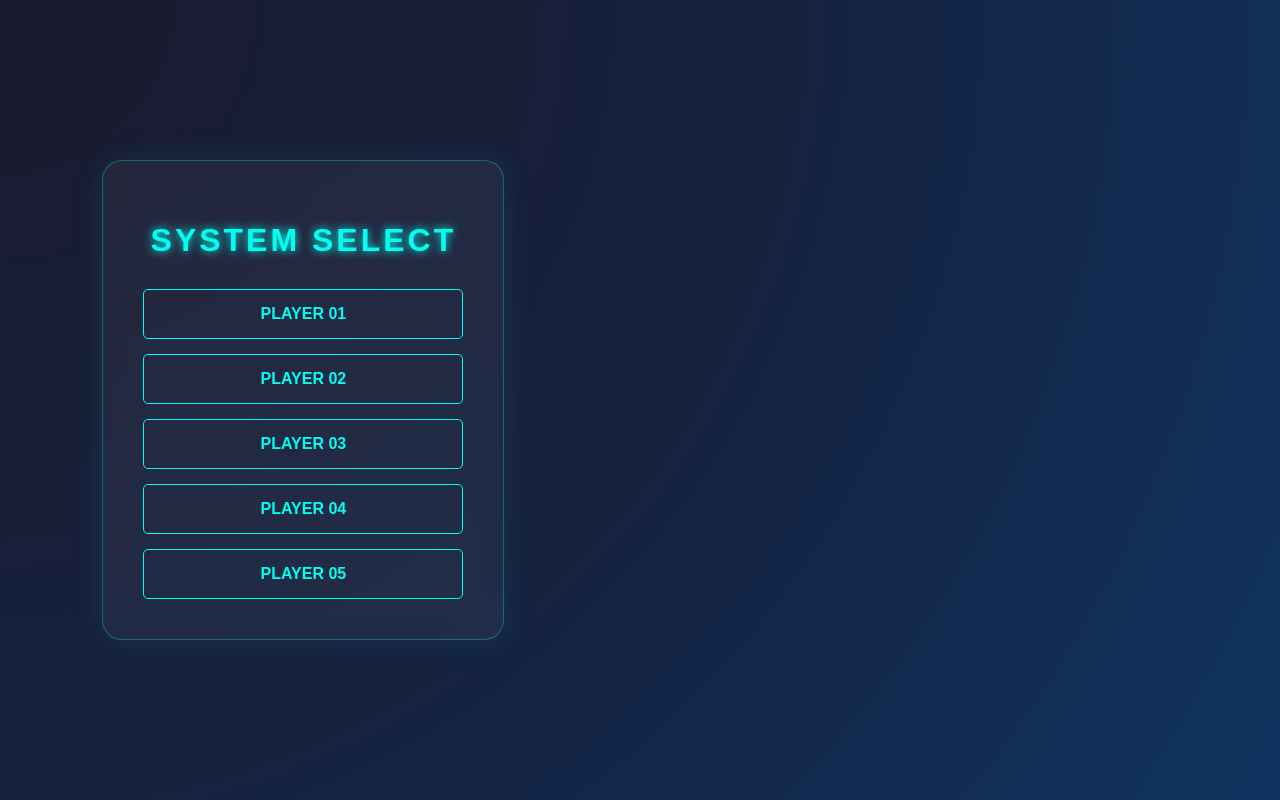
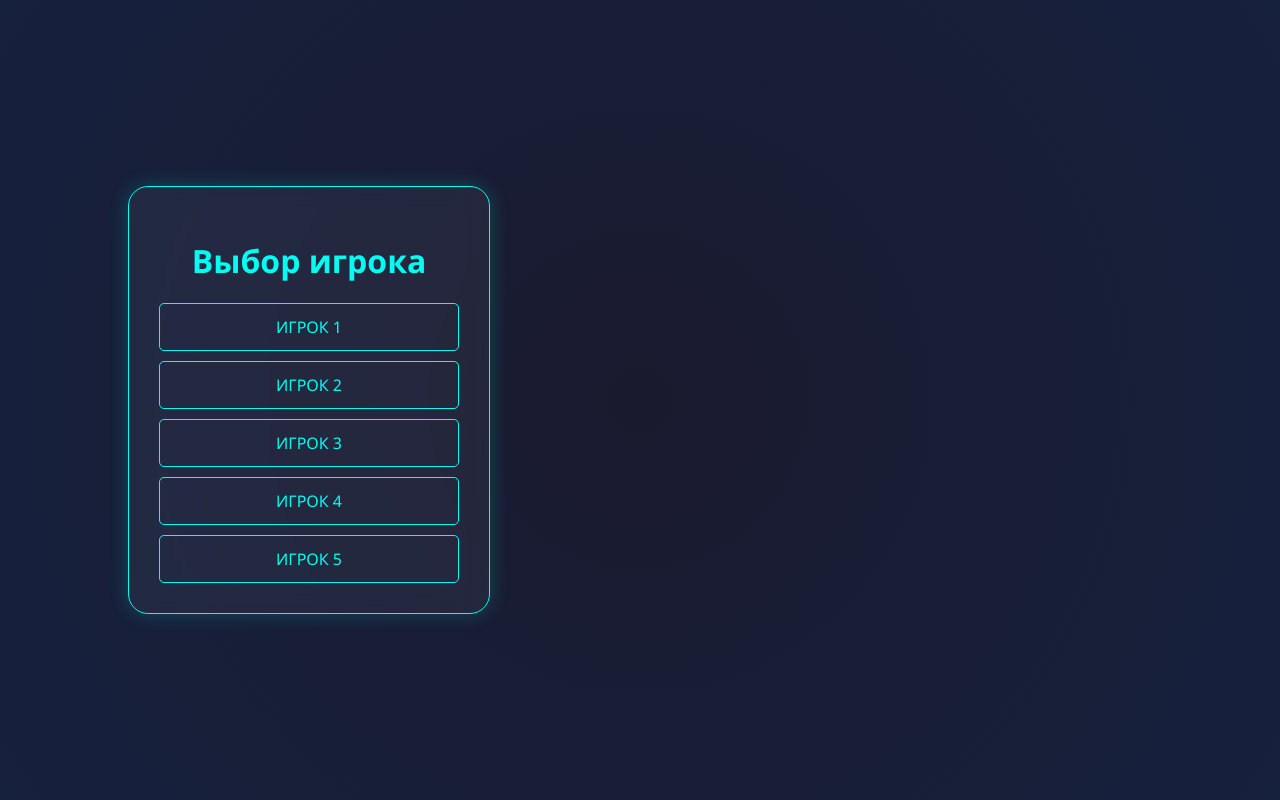
Before and after one commit to InTheNeko/neko, a Flask app: page / in a window 1280 px wide. Run offline with Flask 3, Linux system fonts and the light colour scheme.

Commit message:
added futuristic design and photos

```diff
--- a/app.py
+++ b/app.py
@@ -2,29 +2,38 @@ from flask import Flask, render_template
 
 app = Flask(__name__)
 
+# Главное меню (названия кнопок и ссылки)
 players_list = [
-    ("Player 01", "player1"),
-    ("Player 02", "player2"),
-    ("Player 03", "player3"),
-    ("Player 04", "player4"),
-    ("Player 05", "player5")
+    ("Игрок 1", "player1"),
+    ("Игрок 2", "player2"),
+    ("Игрок 3", "player3"),
+    ("Игрок 4", "player4"),
+    ("Игрок 5", "player5")
 ]
 
 @app.route('/')
 def home():
-    return render_template('index.html', buttons=players_list, title="System Select", is_home=True)
+    # Передаем список кнопок и флаг, что мы на главной
+    return render_template('index.html', buttons=players_list, title="Выбор игрока", is_home=True)
 
 @app.route('/<page_name>')
 def show_page(page_name):
+    # Словарь: ключ ссылки -> (Заголовок, Имя файла картинки)
     players_info = {
-        "player1": ("Player 01", "p1.jpg"),
-        "player2": ("Player 02", "p2.jpg"),
-        "player3": ("Player 03", "p3.jpg"),
-        "player4": ("Player 04", "p4.jpg"),
-        "player5": ("Player 05", "p5.jpg")
+        "player1": ("Игрок 1", "p1.jpg"),
+        "player2": ("Игрок 2", "p2.jpg"),
+        "player3": ("Игрок 3", "p3.jpg"),
+        "player4": ("Игрок 4", "p4.jpg"),
+        "player5": ("Игрок 5", "p5.jpg")
     }
-    player_data = players_info.get(page_name, ("Error", "default.jpg"))
-    return render_template('index.html', title=player_data[0], photo=player_data[1], is_home=False)
+
+    # Получаем данные игрока. Если не нашли — ставим заглушку.
+    player_data = players_info.get(page_name, ("Ошибка", "default.jpg"))
+
+    return render_template('index.html',
+                           title=player_data[0],
+                           photo=player_data[1],
+                           is_home=False)
 
 if __name__ == '__main__':
     app.run(debug=True)
--- a/templates/index.html
+++ b/templates/index.html
@@ -2,116 +2,67 @@
 <html lang="ru">
 <head>
     <meta charset="UTF-8">
-    <meta name="viewport" content="width=device-width, initial-scale=1.0">
     <title>{{ title }}</title>
     <style>
-        /* Футуристичный фон с градиентом */
         body {
             margin: 0;
-            padding: 0;
-            font-family: 'Orbitron', sans-serif; /* Похож на игровой шрифт */
-            background: radial-gradient(circle at top left, #1a1a2e, #16213e, #0f3460);
-            color: #00fff2; /* Неоновый голубой */
+            font-family: 'Segoe UI', sans-serif;
+            background: radial-gradient(circle, #1a1a2e, #16213e);
+            color: #00fff2;
             display: flex;
             justify-content: flex-start;
             align-items: center;
             min-height: 100vh;
-            padding-left: 8%;
-            overflow: hidden;
+            padding-left: 10%;
         }
-
-        /* Стеклянная карточка (Glassmorphism) */
         .card {
             background: rgba(255, 255, 255, 0.05);
             backdrop-filter: blur(10px);
-            border: 1px solid rgba(0, 255, 242, 0.3);
-            padding: 40px;
+            border: 1px solid #00fff2;
+            padding: 30px;
             border-radius: 20px;
-            box-shadow: 0 0 30px rgba(0, 255, 242, 0.1);
-            width: 320px;
+            width: 300px;
             text-align: center;
-            animation: fadeIn 0.8s ease-out;
+            box-shadow: 0 0 20px rgba(0, 255, 242, 0.2);
         }
-
-        h1 {
-            text-transform: uppercase;
-            letter-spacing: 3px;
-            text-shadow: 0 0 10px #00fff2;
-            margin-bottom: 30px;
-        }
-
-        .menu-vertical {
-            display: flex;
-            flex-direction: column;
-            gap: 15px;
-        }
-
-        /* Кнопки с неоновой обводкой */
+        .menu-vertical { display: flex; flex-direction: column; gap: 10px; }
         .btn {
             display: block;
-            padding: 15px;
-            background: transparent;
+            padding: 12px;
+            border: 1px solid #00fff2;
             color: #00fff2;
             text-decoration: none;
-            border: 1px solid #00fff2;
             border-radius: 5px;
-            font-weight: bold;
-            transition: all 0.3s ease;
-            position: relative;
-            overflow: hidden;
+            transition: 0.3s;
             text-transform: uppercase;
         }
-
-        .btn:hover {
-            background: rgba(0, 255, 242, 0.2);
-            box-shadow: 0 0 20px #00fff2, inset 0 0 10px #00fff2;
-            transform: translateX(10px);
-        }
-
-        /* Аватарка с неоновым кольцом */
+        .btn:hover { background: rgba(0, 255, 242, 0.2); box-shadow: 0 0 15px #00fff2; }
         .avatar {
-            width: 220px;
-            height: 220px;
+            width: 200px;
+            height: 200px;
             border-radius: 50%;
             object-fit: cover;
-            margin-bottom: 25px;
+            margin-bottom: 20px;
             border: 3px solid #00fff2;
-            box-shadow: 0 0 25px #00fff2;
-            filter: brightness(1.1) contrast(1.1);
+            box-shadow: 0 0 20px #00fff2;
         }
-
-        .btn-back {
-            border-color: #ff0055; /* Розовый неон для выхода */
-            color: #ff0055;
-        }
-
-        .btn-back:hover {
-            background: rgba(255, 0, 85, 0.2);
-            box-shadow: 0 0 20px #ff0055, inset 0 0 10px #ff0055;
-        }
-
-        @keyframes fadeIn {
-            from { opacity: 0; transform: translateY(20px); }
-            to { opacity: 1; transform: translateY(0); }
-        }
+        .btn-back { border-color: #ff0055; color: #ff0055; }
     </style>
 </head>
 <body>
-
     <div class="card">
         <h1>{{ title }}</h1>
-
         <div class="menu-vertical">
             {% if is_home %}
                 {% for name, link in buttons %}
                     <a href="/{{ link }}" class="btn">{{ name }}</a>
                 {% endfor %}
             {% else %}
+                <!-- ГЛАВНОЕ: путь к фото -->
                 <img src="{{ url_for('static', filename='images/' + photo) }}" class="avatar">
-                <a href="/" class="btn btn-back">← CANCEL</a>
+                <a href="/" class="btn btn-back">Назад</a>
             {% endif %}
         </div>
     </div>
-
 </body>
 </html>
```
